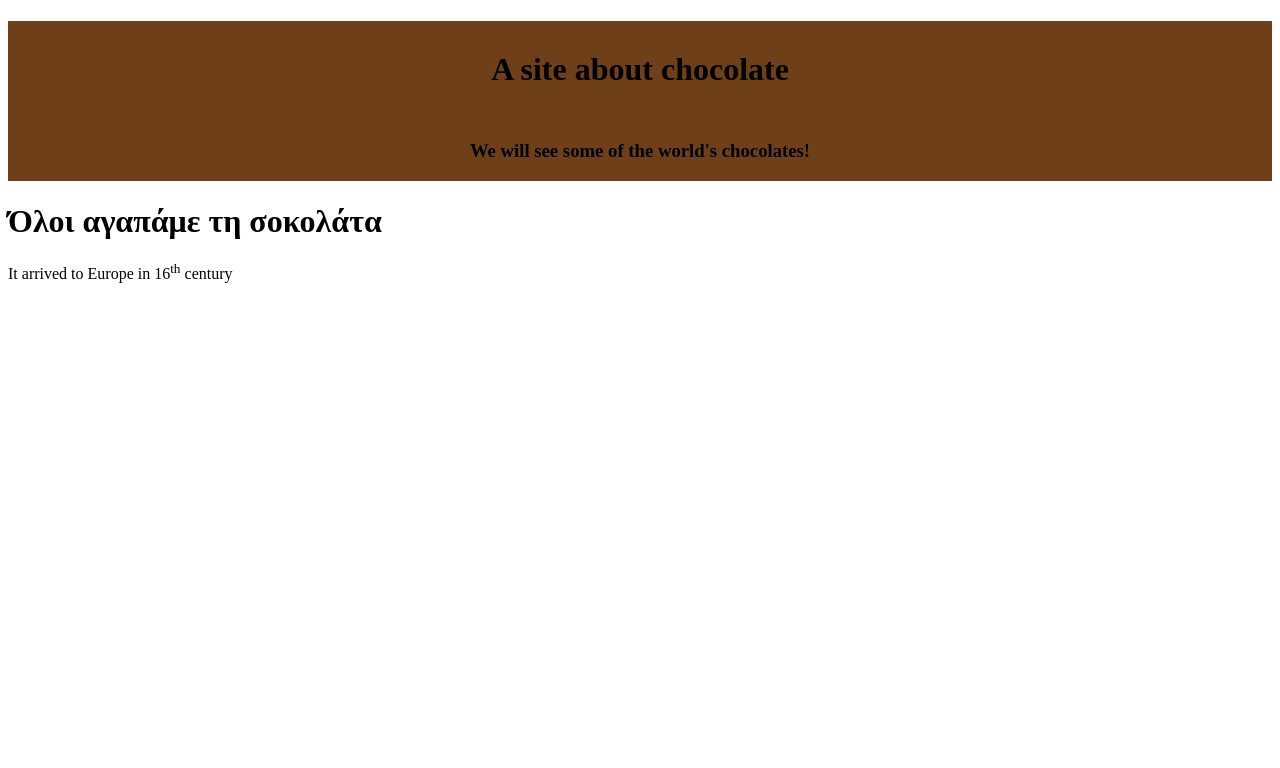
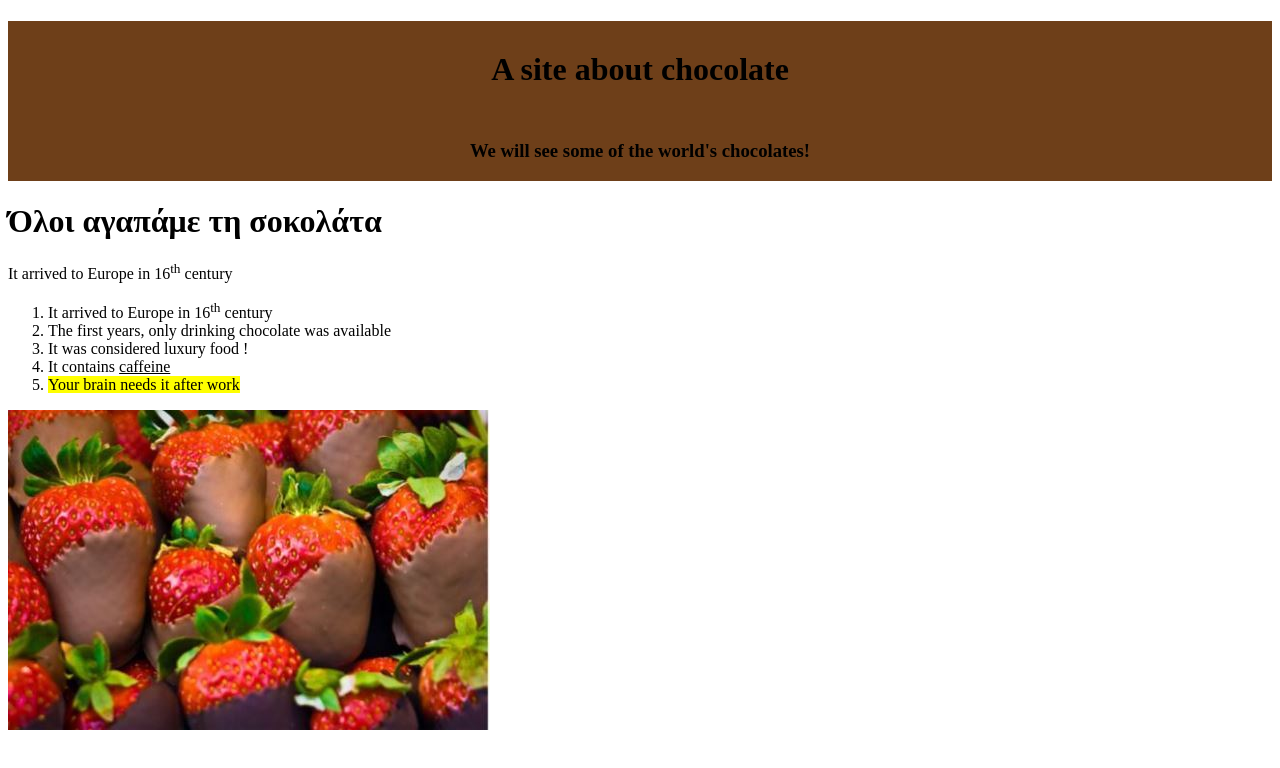
Before and after one commit to CeSeWo-LT/GitTest, a plain HTML site: page index.html in a window 1280 px wide. Drawn offline with Linux system fonts and the light colour scheme.

Commit message:
third commit

```diff
--- a/index.html
+++ b/index.html
@@ -18,6 +18,17 @@
     <h1>Όλοι αγαπάμε τη σοκολάτα</h1>
     <p>It arrived to Europe in 16<sup>th</sup> century</p>
 
+    <ol>
+        <li>It arrived to Europe in 16<sup>th</sup> century</li>
+        <li>The first years, only drinking chocolate was available</li>
+        <li>It was considered luxury food !</li>
+        <li>It contains <ins>caffeine</ins> </li>
+        <li><mark>Your brain needs it after work</mark></li>
+    </ol>
+
+    <a href="https://en.wikipedia.org/wiki/Chocolate" target="_blank"  >
+    <img src="chocolatethings.jpg" alt="Strawberries with Bandung Chocolate Sauce">
+    </a>
 </body>
 
 </html>
```
Also changed, not shown: chocolatethings.jpg (added).
